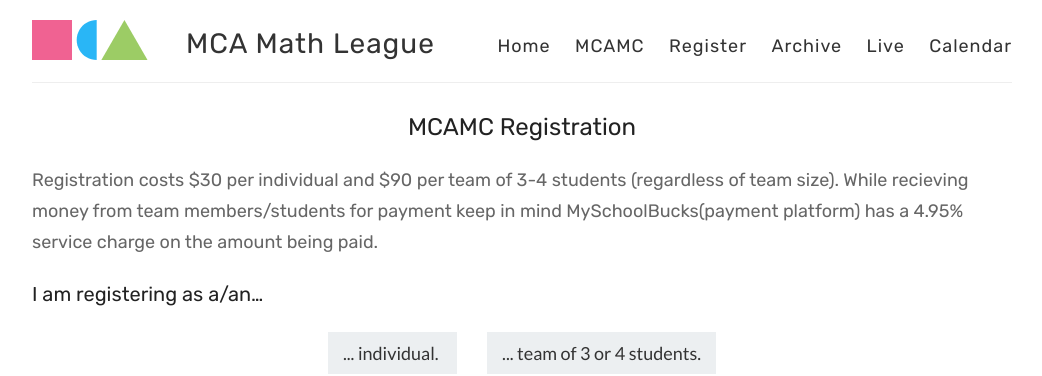
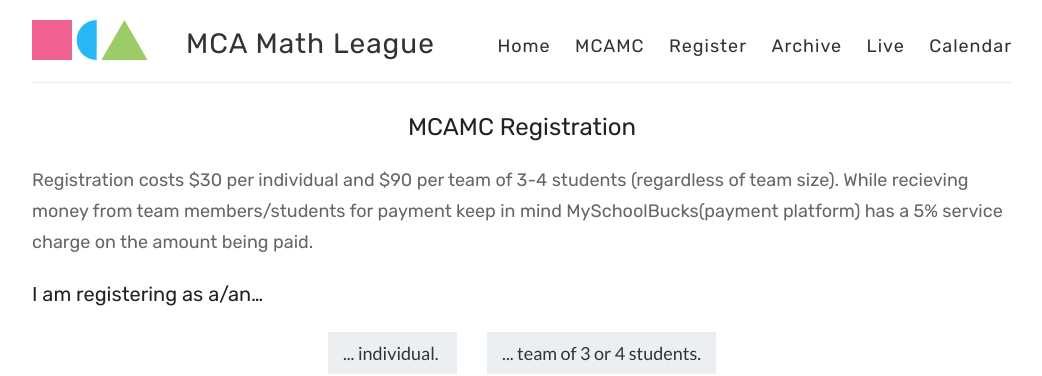
Before and after one commit to mcamathleague/mcamathleague.github.io, a Jekyll site: the page built from register.md, in a window 1280 px wide, cut to the strip 0-376 px from the top of the page. Shown: the whole strip, without its empty margins (118-1160 px from the left). Built offline with Jekyll 4.4.1, drawn with Linux system fonts in a browser that asks for light colours.

Commit message:
Update register.md

```diff
--- a/register.md
+++ b/register.md
@@ -5,7 +5,7 @@ permalink: /mcamc/register/
 ---
 ## MCAMC Registration
 
-#### Registration costs $30 per individual and $90 per team of 3-4 students (regardless of team size). While recieving money from team members/students for payment keep in mind MySchoolBucks(payment platform) has a 4.95% service charge on the amount being paid.
+#### Registration costs $30 per individual and $90 per team of 3-4 students (regardless of team size). While recieving money from team members/students for payment keep in mind MySchoolBucks(payment platform) has a 5% service charge on the amount being paid.
 
 ### I am registering as a/an...
 <div style="text-align: center">
```
